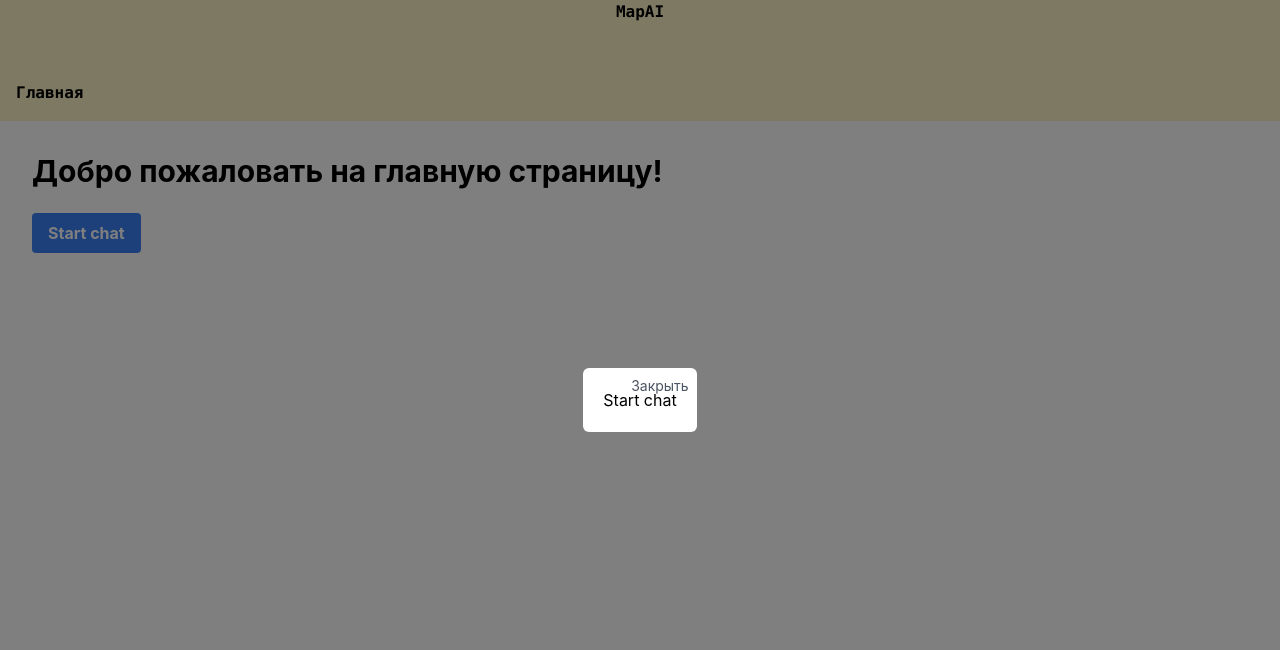
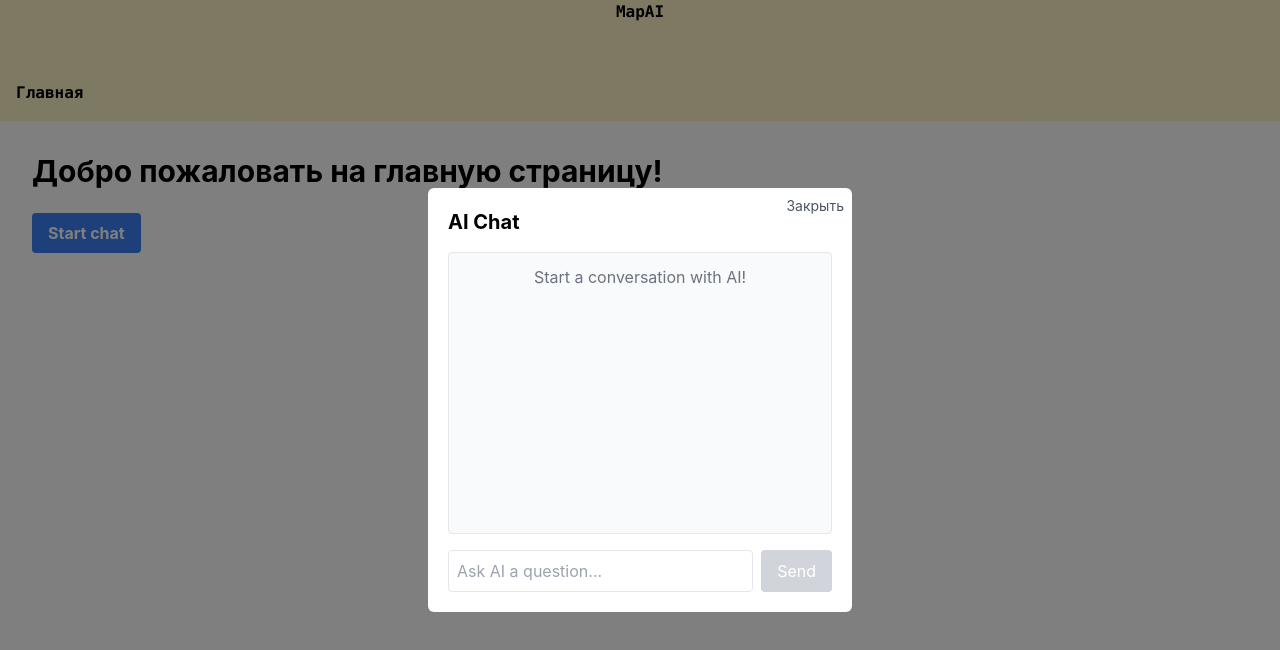
Before and after one commit to Ismaillhan2007/MapAI_Front, a React (Create React App) app in the folder my-app/: page / in a window 1280 px wide. Shown: the top 650 px of the page. Built offline with nearby package versions, Linux system fonts and the light colour scheme.

Commit message:
Created UsersAction file,tommorow will work on dataflow and users actions in react and django

```diff
--- a/my-app/src/App.tsx
+++ b/my-app/src/App.tsx
@@ -13,7 +13,7 @@ const App = ()=>{
        <Routes>
         <Route path='/' element={<Layout/>}>
           <Route index element = {<Main/>}/>
-        </Route>
+\        </Route>
       </Routes>
     </BrowserRouter>
   );
--- a/my-app/src/components/Main.tsx
+++ b/my-app/src/components/Main.tsx
@@ -2,6 +2,7 @@ import React from "react";
 import { useState } from "react";
 import '../index.css';
 import '../App.css'
+import { sendAIQuestion } from '../services/Api';
 
 const Modal = ({
     isOpen,
@@ -38,8 +39,51 @@ const Modal = ({
         );
 };
 
+interface Message {
+    text: string;
+    isUser: boolean;
+    timestamp: Date;
+}
+
 const Main =()=>{
     const[isModalOpen,setIsModalOpen] = useState(true);
+    const[messages, setMessages] = useState<Message[]>([]);
+    const[currentQuestion, setCurrentQuestion] = useState('');
+    const[isLoading, setIsLoading] = useState(false);
+
+    const handleSendQuestion = async () => {
+        if (!currentQuestion.trim()) return;
+
+        const userMessage: Message = {
+            text: currentQuestion,
+            isUser: true,
+            timestamp: new Date()
+        };
+
+        setMessages(prev => [...prev, userMessage]);
+        setIsLoading(true);
+
+        try {
+            const response = await sendAIQuestion(currentQuestion);
+            const aiMessage: Message = {
+                text: response.response || response.answer || 'No response received',
+                isUser: false,
+                timestamp: new Date()
+            };
+            setMessages(prev => [...prev, aiMessage]);
+        } catch (error) {
+            const errorMessage: Message = {
+                text: 'Sorry, there was an error processing your question.',
+                isUser: false,
+                timestamp: new Date()
+            };
+            setMessages(prev => [...prev, errorMessage]);
+        } finally {
+            setIsLoading(false);
+            setCurrentQuestion('');
+        }
+    };
+
     return(
         <div className="p-8">
             <h1 className="text-3xl font-bold mb-6">Добро пожаловать на главную страницу!</h1>
@@ -50,7 +94,53 @@ const Main =()=>{
                 Start chat
             </button>
             <Modal isOpen={isModalOpen} OnClose={() => setIsModalOpen(false)}>
-                <button >Start chat</button>
+                <div className="w-96 h-96 flex flex-col">
+                    <h2 className="text-xl font-bold mb-4">AI Chat</h2>
+
+                    <div className="flex-1 overflow-y-auto mb-4 p-3 border rounded bg-gray-50">
+                        {messages.length === 0 ? (
+                            <p className="text-gray-500 text-center">Start a conversation with AI!</p>
+                        ) : (
+                            messages.map((message, index) => (
+                                <div key={index} className={`mb-2 ${message.isUser ? 'text-right' : 'text-left'}`}>
+                                    <div className={`inline-block p-2 rounded max-w-xs ${
+                                        message.isUser
+                                            ? 'bg-blue-500 text-white'
+                                            : 'bg-white border'
+                                    }`}>
+                                        {message.text}
+                                    </div>
+                                </div>
+                            ))
+                        )}
+                        {isLoading && (
+                            <div className="text-left mb-2">
+                                <div className="inline-block p-2 rounded bg-gray-200">
+                                    AI is thinking...
+                                </div>
+                            </div>
+                        )}
+                    </div>
+
+                    <div className="flex gap-2">
+                        <input
+                            type="text"
+                            value={currentQuestion}
+                            onChange={(e) => setCurrentQuestion(e.target.value)}
+                            onKeyPress={(e) => e.key === 'Enter' && handleSendQuestion()}
+                            placeholder="Ask AI a question..."
+                            className="flex-1 p-2 border rounded"
+                            disabled={isLoading}
+                        />
+                        <button
+                            onClick={handleSendQuestion}
+                            disabled={isLoading || !currentQuestion.trim()}
+                            className="px-4 py-2 bg-blue-500 text-white rounded disabled:bg-gray-300"
+                        >
+                            Send
+                        </button>
+                    </div>
+                </div>
             </Modal>
         </div>
 
--- /dev/null
+++ b/my-app/src/services/Api.tsx
@@ -0,0 +1,35 @@
+  const API_BASE_URL = 'http://localhost:8000'; // Your Django server
+
+  export const fetchPlaces = async (query: string, location?: string, radius?: number) => {
+    const params = new URLSearchParams({
+      query,
+      ...(location && { location }),
+      ...(radius && { radius: radius.toString() })
+    });
+
+    const response = await fetch(`${API_BASE_URL}/places/?${params}`);
+    return response.json();
+  };
+
+  export const sendAIQuestion = async (question: string) => {
+    try {
+      const response = await fetch(`${API_BASE_URL}/ai/chat/`, {
+        method: 'POST',
+        headers: {
+          'Content-Type': 'application/json',
+        },
+        body: JSON.stringify({ message: question }),
+      });
+
+      if (!response.ok) {
+        const errorData = await response.json();
+        console.error('Server error response:', errorData);
+        throw new Error(`HTTP error! status: ${response.status}, message: ${JSON.stringify(errorData)}`);
+      }
+
+      return await response.json();
+    } catch (error) {
+      console.error('Error sending AI question:', error);
+      throw error;
+    }
+  };
--- /dev/null
+++ b/my-app/src/services/UsersAction.tsx
@@ -0,0 +1,5 @@
+import React from "react";
+import { useState } from "react";
+import '../../index.css'
+import '../../App.css'
+import { useNavigate } from 'react-router-dom';
```
